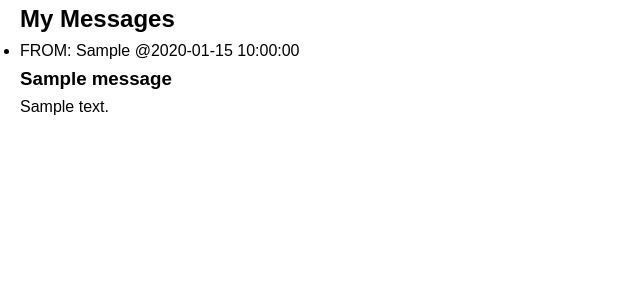
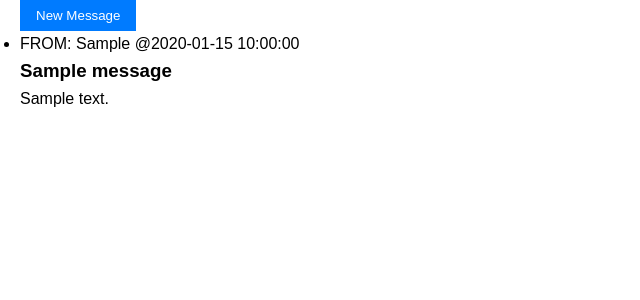
Before and after one commit to g-tejas/comp353-grp7-final-project, a PHP site: page /messages.php in a window 1280 px wide. Shown: the part 97-397 px from the top of the page, without its empty margins (0-640 px from the left). Run offline with PHP 8.4, Linux system fonts and the light colour scheme; the visitor is signed in with stand-in values (Sample User, id 1); tables that the repository leaves empty hold one stand-in row (values such as "Sample post").

Commit message:
Added New message button

```diff
--- a/frontend/messages.php
+++ b/frontend/messages.php
@@ -44,8 +44,10 @@ $conn->close();
     <link rel="stylesheet" href="css/style.css">
 </head>
 <body>
+    <div class="profile-container">
+    <button onclick="location.href='createmessage.php'">New Message</button>
+    </div>
     <div class="messages-container">
-        <h2>My Messages</h2>
         <?php if (!empty($messages)): ?>
             <ul class="messages-list">
                 <?php foreach ($messages as $message): ?>
```
Also changed, not shown: frontend/createmessage.php (added).
